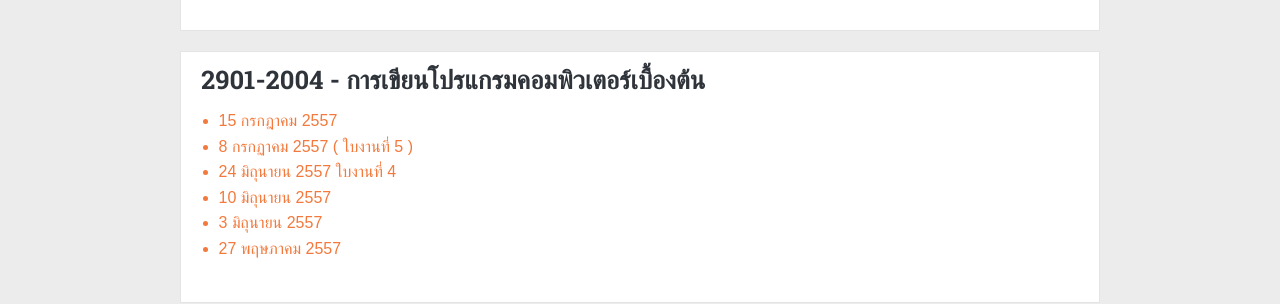
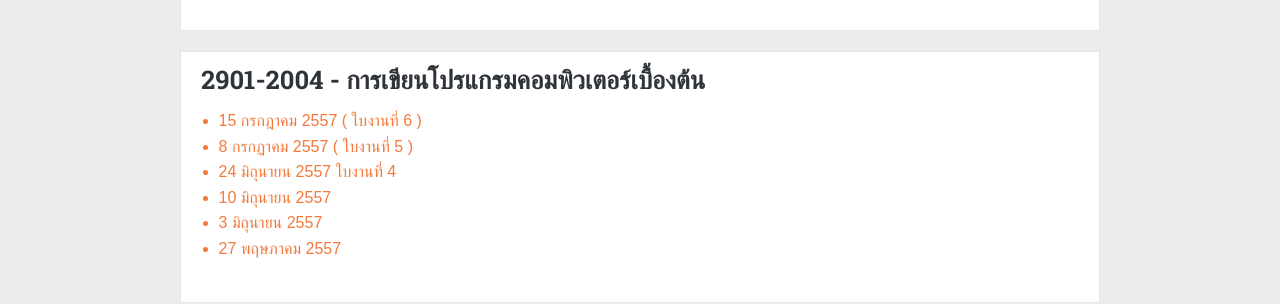
Before and after one commit to ichaiwut/ichaiwut.github.io, a Jekyll site: the page built from slides/diploma.html, in a window 1280 px wide. Shown: the part 605-909 px from the top of the page. Built offline with Jekyll 4.4.1, drawn with Linux system fonts in a browser that asks for light colours; Markdown is read by kramdown in place of the engine named in the settings.

Commit message:
Addes homwork

```diff
--- a/slides/diploma.html
+++ b/slides/diploma.html
@@ -45,7 +45,10 @@
 			<div class="post-list-container slide-con" id="programimg-base">
 				<h2>2901-2004 - การเขียนโปรแกรมคอมพิวเตอร์เบื้องต้น</h2>
 				<ul>
-					<li><a href="https://www.dropbox.com/s/l555b7wnyi6s6zb/2901-2004_15-07-2014.pdf" target="_blank">15 กรกฎาคม 2557</a></li>
+					<li>
+						<a href="https://www.dropbox.com/s/l555b7wnyi6s6zb/2901-2004_15-07-2014.pdf" target="_blank">15 กรกฎาคม 2557</a>
+						( <a href="https://www.dropbox.com/s/434vvznprtslvoe/%E0%B9%83%E0%B8%9A%E0%B8%87%E0%B8%B2%E0%B8%99%E0%B8%97%E0%B8%B5%E0%B9%88%206.docx">ใบงานที่ 6</a> )
+					</li>
 					<li>
 						<a href="https://www.dropbox.com/s/4jm5rdxdov2v0gk/2901-2004_7-07-2014.pdf" target="_blank">8 กรกฏาคม 2557</a>
 						( <a href="https://www.dropbox.com/s/skn0k4eusyyx1bg/%E0%B9%83%E0%B8%9A%E0%B8%87%E0%B8%B2%E0%B8%99%E0%B8%97%E0%B8%B5%E0%B9%88%205.docx" target="_blank">ใบงานที่ 5</a> )
```
